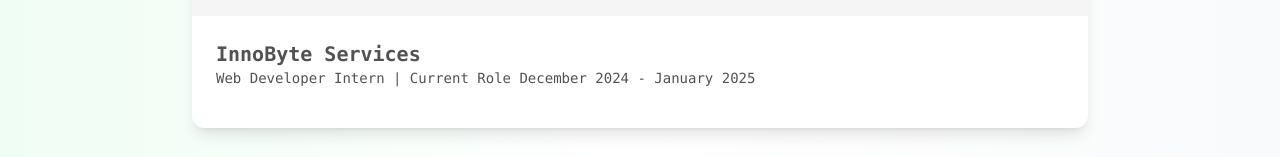
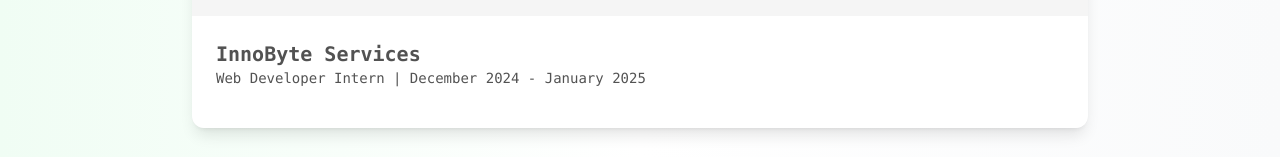
Before and after one commit to maayannk/Mayank_Portfolio, a React (Vite) app: page / in a window 1280 px wide. Shown: the part 640-797 px from the top of the page. Built offline with nearby package versions, Linux system fonts and the light colour scheme.

Commit message:
Update App.tsx

```diff
--- a/src/App.tsx
+++ b/src/App.tsx
@@ -113,7 +113,7 @@
                   InnoByte Services
                 </h3>
                 <p className="text-sm text-neutral-600 mb-4">
-                  Web Developer Intern | Current Role  December 2024 - January 2025
+                  Web Developer Intern | December 2024 - January 2025
                 </p>
               </motion.div>
             </div>
```
